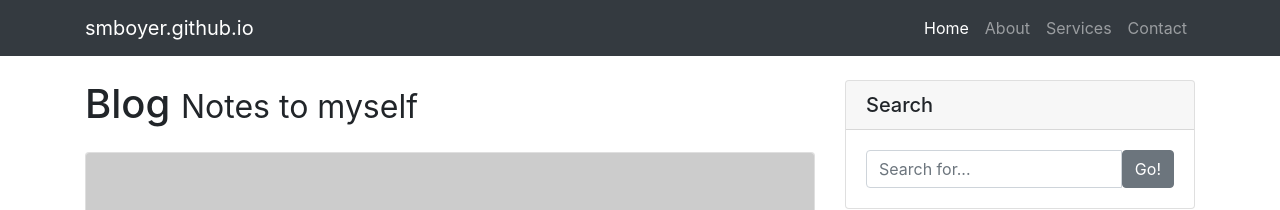
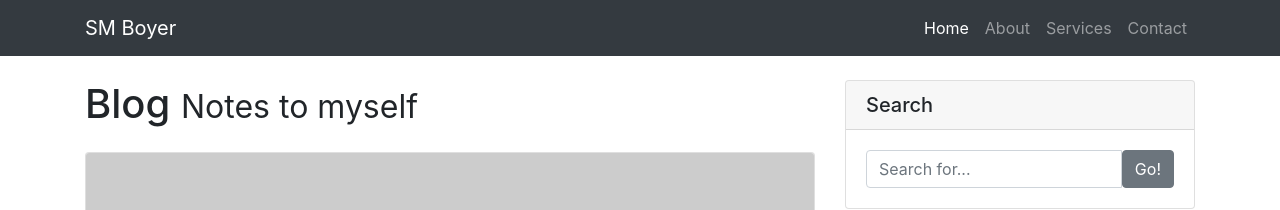
Before and after one commit to smboyer/smboyer.github.io, a Jekyll site: the page built from blog.html, in a window 1280 px wide. Shown: the top 210 px of the page. Built offline with Jekyll 4.4.1, drawn with Linux system fonts in a browser that asks for light colours.

Commit message:
Update _config.yml

```diff
--- a/_config.yml
+++ b/_config.yml
@@ -1,2 +1,3 @@
 
 name: SM Boyer
+title: SM Boyer
```
